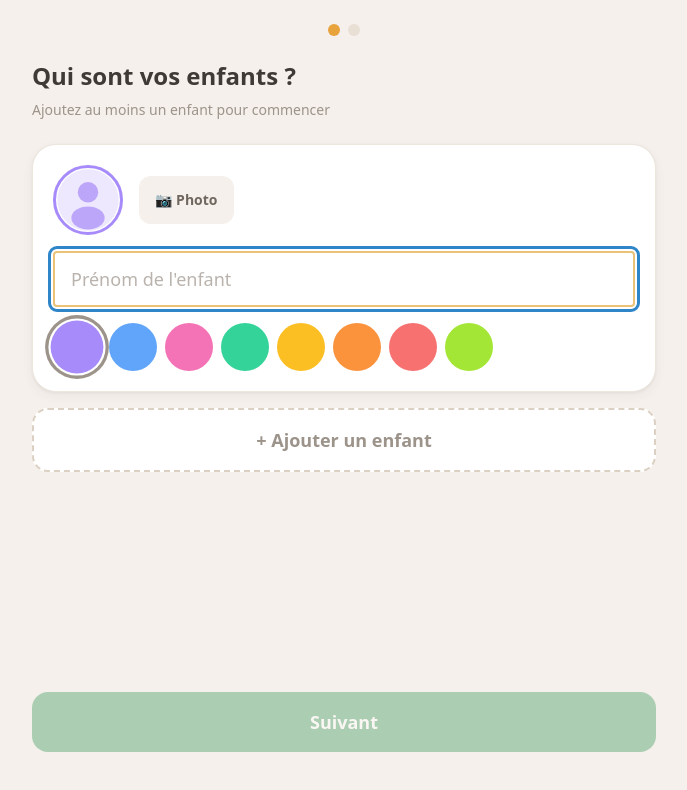
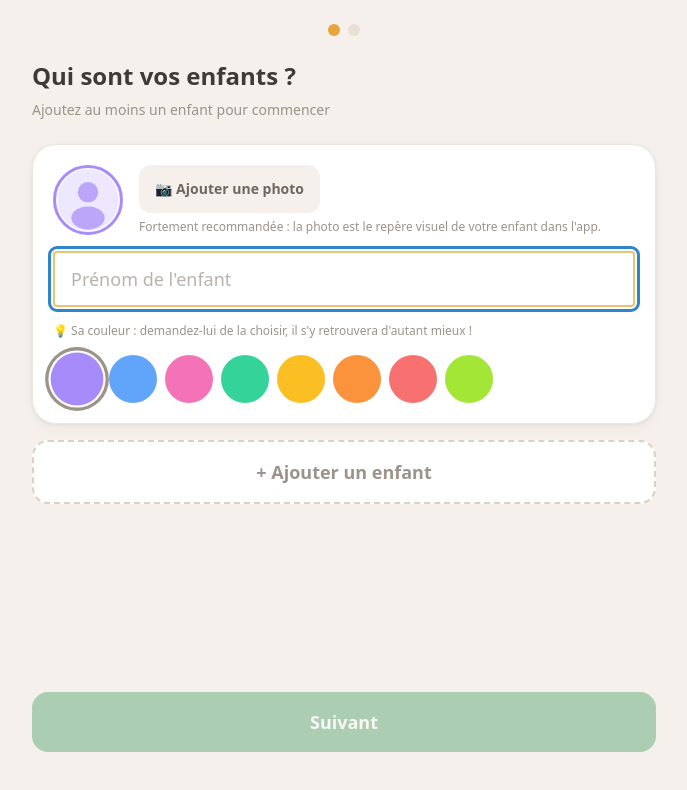
Before and after one commit to thibaultmathieu/app-familiale-routines, a React (Vite) app: page / in a window 1280 px wide. Both pictures are taken after a click on the button "Commencer". Shown: the top 790 px of the page, without its empty margins (296-983 px from the left). Built offline with nearby package versions, Linux system fonts and the light colour scheme.

Commit message:
feat: onboarding nudges - strongly suggest child photo, pick color with the child

```diff
--- a/src/components/OnboardingScreen.tsx
+++ b/src/components/OnboardingScreen.tsx
@@ -323,8 +323,9 @@ function ChildCard({
         <div className="border-[3px] rounded-full" style={{ borderColor: child.color }}>
           <ChildAvatar photo={child.photo} color={child.color} size={64} />
         </div>
+        <div className="flex-1">
           <label className="min-h-12 px-4 py-2 bg-warm-100 text-ink-soft rounded-xl text-sm font-semibold inline-flex items-center active:scale-95 transition-transform hover:bg-warm-200 cursor-pointer">
-          📷 Photo
+            📷 Ajouter une photo
             <input
               type="file"
               accept="image/*,.heic,.heif"
@@ -332,6 +333,10 @@ function ChildCard({
               onChange={e => onPhotoUpload(child.id, e)}
             />
           </label>
+          <p className="text-xs text-ink-faint mt-1.5">
+            Fortement recommandée : la photo est le repère visuel de votre enfant dans l'app.
+          </p>
+        </div>
       </div>
 
       {/* Name */}
@@ -343,6 +348,9 @@ function ChildCard({
       />
 
       {/* Color picker */}
+      <p className="text-xs text-ink-faint -mb-1">
+        💡 Sa couleur : demandez-lui de la choisir, il s'y retrouvera d'autant mieux !
+      </p>
       <div className="flex gap-2 flex-wrap">
         {COLOR_PALETTE.map(color => (
           <button
```
Lines whose indentation alone changed are shown as unchanged.
